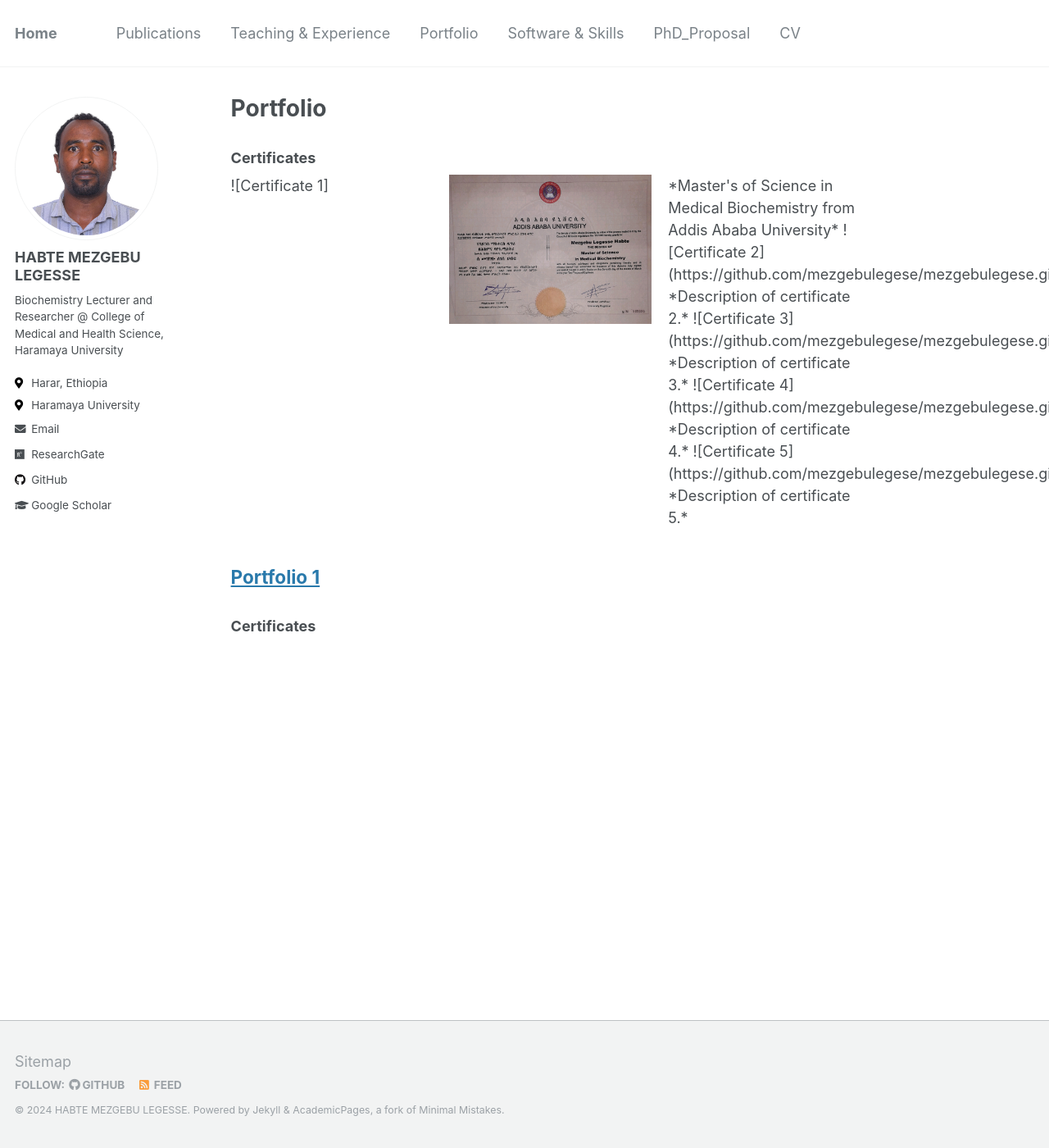
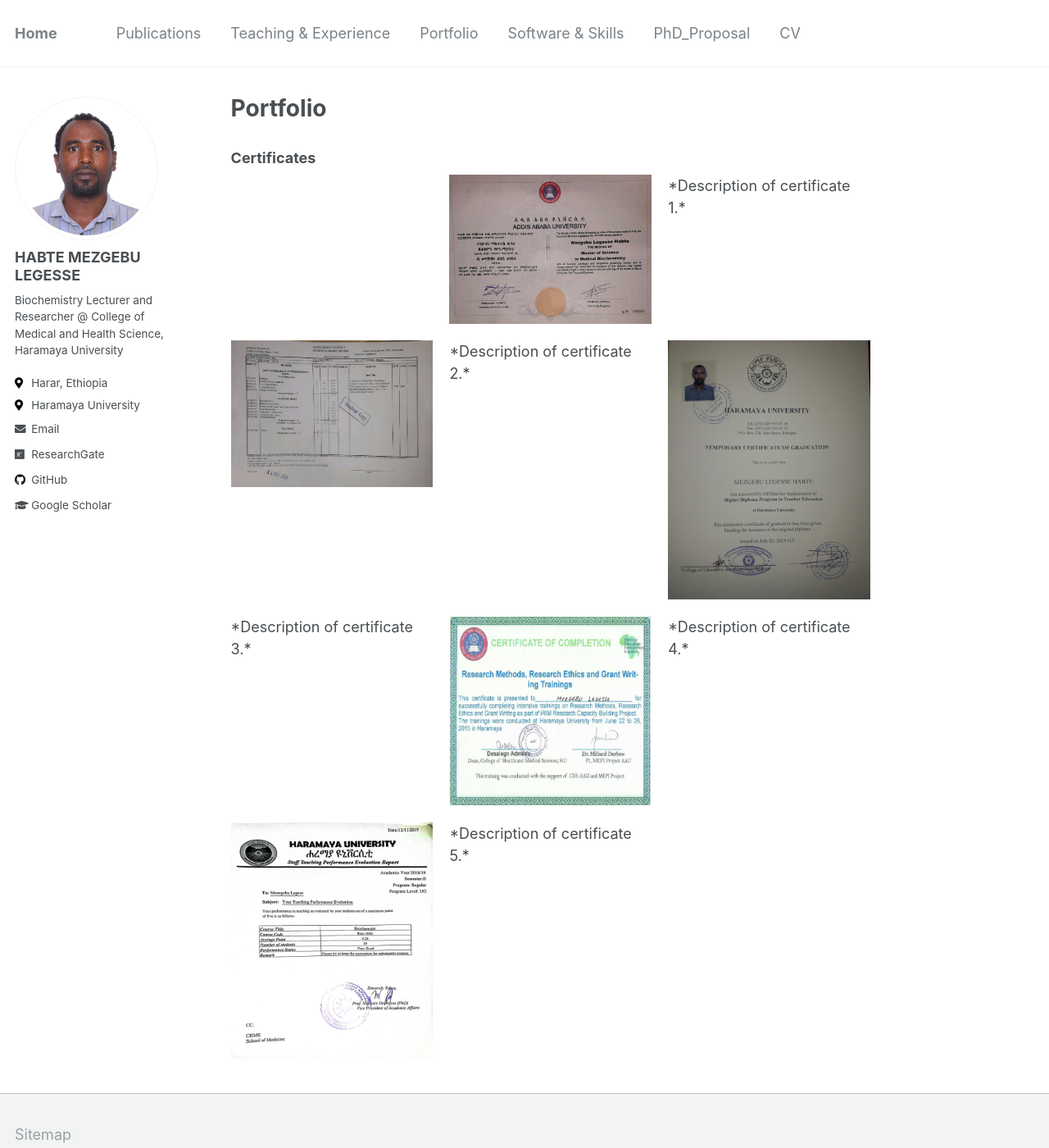
Before and after one commit to mezgebulegese/mezgebulegese.github.io, a Jekyll site: the page built from _pages/portfolio.md, in a window 1280 px wide and 1400 px high. Shown: the whole window at 82% size. Built offline with Jekyll 4.4.1, drawn with Linux system fonts in a browser that asks for light colours.

Commit message:
Update portfolio.md

```diff
--- a/_pages/portfolio.md
+++ b/_pages/portfolio.md
@@ -9,26 +9,22 @@ author_profile: true
 
 <div style="display: grid; grid-template-columns: repeat(auto-fit, minmax(200px, 1fr)); gap: 20px;">
 
-![Certificate 1] <br/><img src='/images/portfolio/Certificate1.png' alt=''>
-*Master's of Science in Medical Biochemistry from Addis Ababa University*
+<br/><img src='/images/portfolio/Certificate1.png' alt=''>
+*Description of certificate 1.*
 
-![Certificate 2](https://github.com/mezgebulegese/mezgebulegese.github.io/raw/main/images/portfolio/Certificate2.png)
+<br/><img src='/images/portfolio/Certificate2.png' alt=''>
 *Description of certificate 2.*
 
-![Certificate 3](https://github.com/mezgebulegese/mezgebulegese.github.io/raw/main/images/portfolio/Certificate3.png)
+<br/><img src='/images/portfolio/Certificate3.png' alt=''>
 *Description of certificate 3.*
 
-![Certificate 4](https://github.com/mezgebulegese/mezgebulegese.github.io/raw/main/images/portfolio/Certificate4.png)
+<br/><img src='/images/portfolio/Certificate4.png' alt=''>
 *Description of certificate 4.*
 
-![Certificate 5](https://github.com/mezgebulegese/mezgebulegese.github.io/raw/main/images/portfolio/Certificate5.png)
+<br/><img src='/images/portfolio/Certificate5.png' alt=''>
 *Description of certificate 5.*
 
 </div>
 
+
 {% include base_path %}
-
-
-{% for post in site.portfolio %}
-  {% include archive-single.html %}
-{% endfor %}
```
